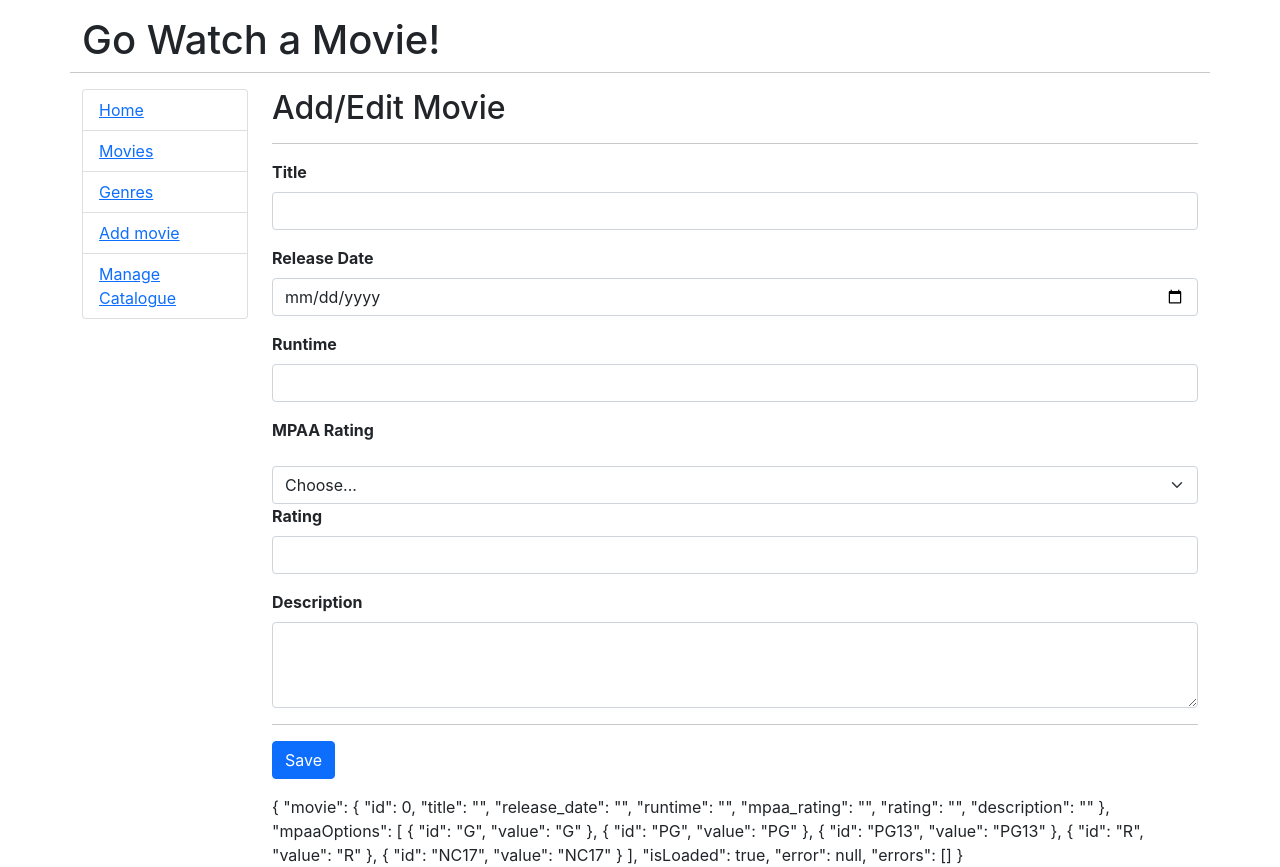
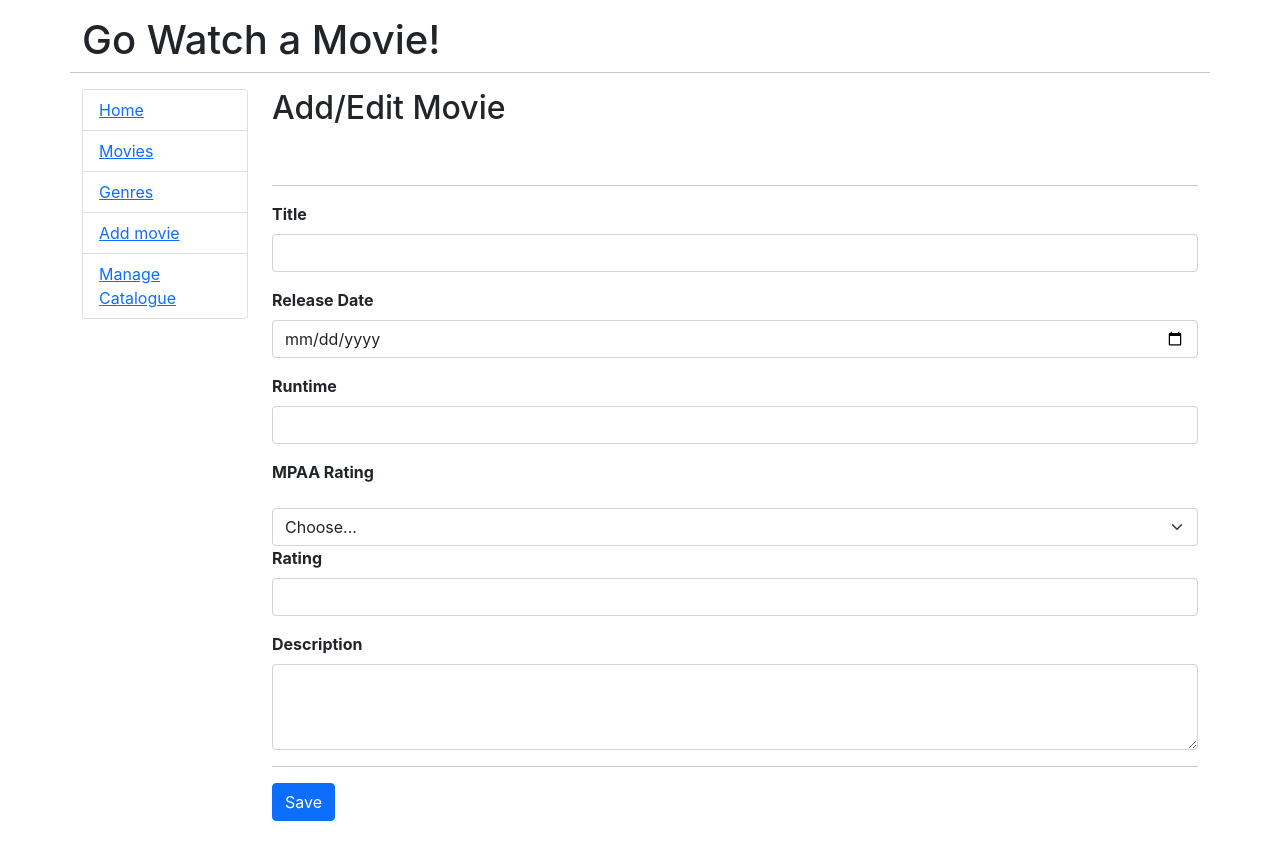
Before and after one commit to kshneo0/GoAndReact, a React (Create React App) app in the folder react-app/go-movies/: page /admin/movie/0 in a window 1280 px wide. After the commit the page ends 821 px from the top, so only its background shows below. Built offline with nearby package versions, Linux system fonts and the light colour scheme.

Commit message:
sec7 ch068 Providing feedback with a reusable alert

```diff
--- a/react-app/go-movies/src/components/EditMovie.js
+++ b/react-app/go-movies/src/components/EditMovie.js
@@ -3,6 +3,7 @@ import "./EditMovie.css";
 import Input from "./form-components/Input";
 import TextArea from "./form-components/TextArea";
 import Select from "./form-components/Select";
+import Alert from "./ui-components/Alert";
 
 export default class EditMovie extends Component {
   constructor(props) {
@@ -27,6 +28,10 @@ export default class EditMovie extends Component {
       isLoaded: false,
       error: null,
       errors: [],
+      alert: {
+        type: "d-done",
+        message: "",
+      },
     };
     this.handleChange = this.handleChange.bind(this);
     this.handleSubmit = this.handleSubmit.bind(this);
@@ -59,7 +64,15 @@ export default class EditMovie extends Component {
     fetch("http://localhost:4000/v1/admin/editmovie", requestOptions)
       .then((response) => response.json())
       .then((data) => {
-        console.log(data);
+        if (data.error) {
+          this.setState({
+            alert: { type: "alert-danger", message: data.error.message },
+          });
+        } else {
+          this.setState({
+            alert: { type: "alert-success", message: "Changes saved!" },
+          });
+        }
       });
   };
 
@@ -130,6 +143,10 @@ export default class EditMovie extends Component {
       return (
         <Fragment>
           <h2>Add/Edit Movie</h2>
+          <Alert
+            alertType={this.state.alert.type}
+            alertMessage={this.state.alert.message}
+          />
           <hr />
           <form onSubmit={this.handleSubmit}>
             <input
@@ -195,9 +212,9 @@ export default class EditMovie extends Component {
             <hr />
             <button className="btn btn-primary">Save</button>
           </form>
-          <div className="mt-3">
-            <per>{JSON.stringify(this.state, null, 3)}</per>
-          </div>
+          {/* <div className="mt-3">
+            <pre>{JSON.stringify(this.state, null, 3)}</pre>
+          </div> */}
         </Fragment>
       );
     }
--- /dev/null
+++ b/react-app/go-movies/src/components/ui-components/Alert.js
@@ -0,0 +1,9 @@
+const Alert = (props) => {
+  return (
+    <div className={`alert ${props.alertType}`} role="alert">
+      {props.alertMessage}
+    </div>
+  );
+};
+
+export default Alert;
```
Also changed, not shown: 1 other file (tests, documents, lock files or other folders).
